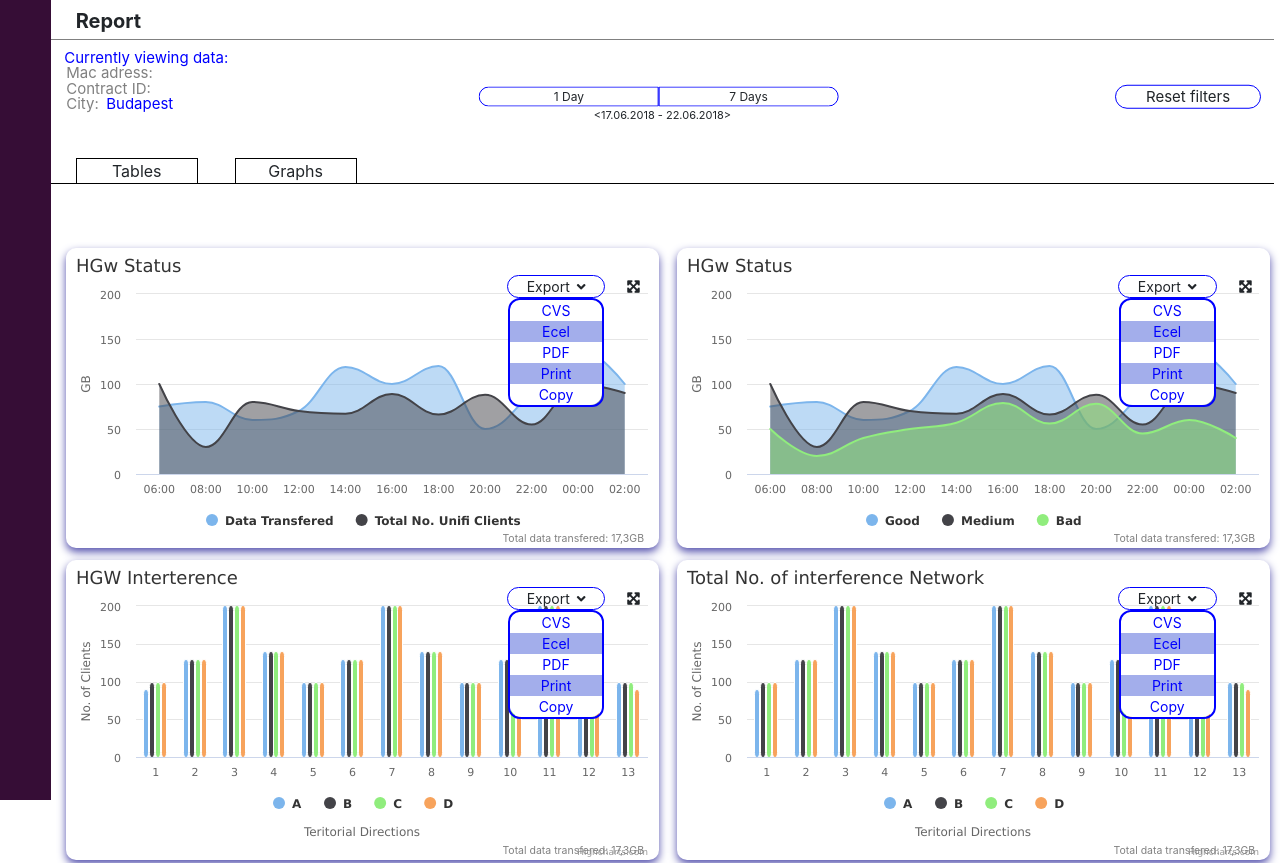
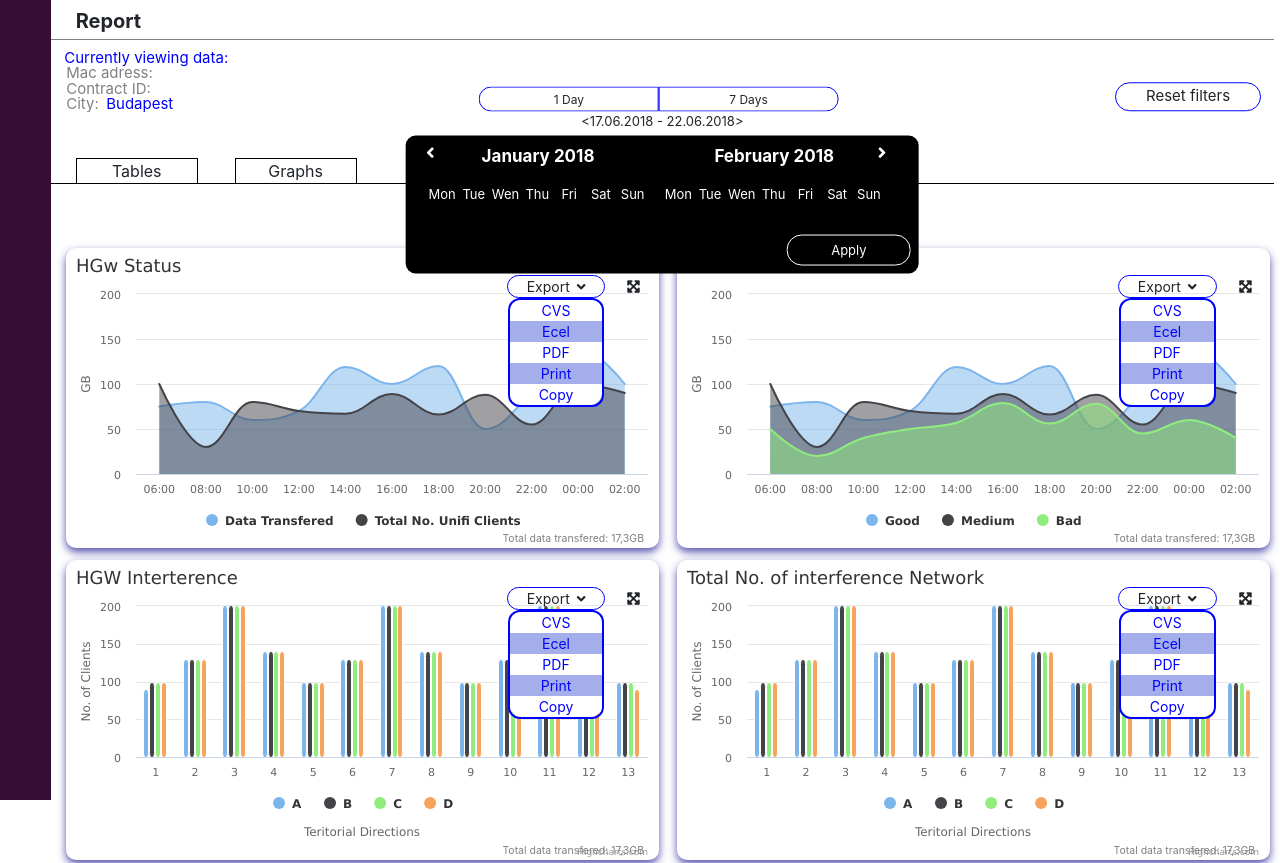
Before and after one commit to dule012/Charts-Test, a plain HTML site: page index.html in a window 1280 px wide. Shown: the top 863 px of the page. Drawn offline with nearby package versions, Linux system fonts and the light colour scheme.

Commit message:
calendar responsive need functionality

```diff
--- a/index.html
+++ b/index.html
@@ -67,6 +67,46 @@
                     </div>
                     <div class="date">
                         <17.06.2018 - 22.06.2018>
+                            <div class="date-wrapper">
+                                <div class="pick-date1">
+                                    <p class="month-wrapper1">
+                                        <i class="fa">&#xf104;</i>
+                                        <span class="month1">January</span> 2018
+                                    </p>
+                                    <div class="days-in-week1">
+                                        <div>Mon</div>
+                                        <div>Tue</div>
+                                        <div>Wen</div>
+                                        <div>Thu</div>
+                                        <div>Fri</div>
+                                        <div>Sat</div>
+                                        <div>Sun</div>
+                                    </div>
+                                    <div class="date-in-calendar1">
+
+                                    </div>
+                                </div>
+                                <div class="pick-date2">
+                                    <p class="month-wrapper2">
+                                        <span class="month2">February</span> 2018
+                                        <i class="fa">&#xf105;</i>
+                                    </p>
+                                    <div class="days-in-week2">
+                                        <div>Mon</div>
+                                        <div>Tue</div>
+                                        <div>Wen</div>
+                                        <div>Thu</div>
+                                        <div>Fri</div>
+                                        <div>Sat</div>
+                                        <div>Sun</div>
+                                    </div>
+                                    <div class="date-in-calendar2">
+
+                                    </div>
+                                </div>
+
+                                <div class="apply-date">Apply</div>
+                            </div>
                     </div>
                 </div>
                 <div class="reset">Reset filters</div>
--- a/main.css
+++ b/main.css
@@ -47,6 +47,7 @@
     bottom: 1%;
     left: 50%;
     width: 50%;
+    z-index: 99999;
 }
 
 .days {
@@ -75,6 +76,7 @@
     text-align: center;
     font-size: 11px;
     cursor: pointer;
+    position: relative;
 }
 
 .reset {
@@ -289,6 +291,80 @@ svg {
     cursor: pointer
 }
 
+.date-wrapper {
+    position: absolute;
+    top: 120%;
+    left: -95%;
+    padding: 8px;
+    background-color: black;
+    width: 190%;
+    color: white;
+    overflow: hidden;
+    border-radius: 10px;
+}
+
+.apply-date {
+    width: 25%;
+    padding: 1% 5%;
+    cursor: pointer;
+    float: right;
+    border: 1px solid white;
+    border-radius: 15px;
+    margin-top: 30px;
+}
+
+.pick-date1, .pick-date2 {
+    float: left;
+    width: 45%;
+    margin-left: 2.5%;
+}
+
+.month-wrapper1, .month-wrapper2 {
+    position: relative;
+    text-align: center;
+    font-weight: bold;
+    font-size: 17px;
+}
+
+.month-wrapper1>i.month-wrapper2>i {
+    font-size: 20px;
+    cursor: pointer;
+}
+
+.month-wrapper1>i {
+    position: absolute;
+    top: 0;
+    left: 0;
+}
+
+.month-wrapper2>i {
+    position: absolute;
+    top: 0;
+    right: 0;
+}
+
+.days-in-week1, .days-in-week2 {
+    overflow: hidden;
+}
+
+.days-in-week1>div, .days-in-week2>div {
+    float: left;
+    width: 14.2%;
+    text-align: center;
+}
+
+.date-in-calendar1, .date-in-calendar2 {
+    overflow: hidden;
+}
+
+.date-in-calendar1>div, .date-in-calendar2>div {
+    float: left;
+    width: 14.2%;
+    padding: 1% 0;
+    cursor: pointer;
+    border: 1px solid white;
+}
+
 @media screen and (min-width:576px) {
     .search {
         width: 50%;
@@ -319,10 +395,17 @@ svg {
         transform: translate(-50%, -50%);
         width: 40%;
     }
+    .day1, .day7 {
+        padding: 1px 0;
+    }
     .reset {
         top: 40%;
         transform: translate(0, -50%);
         width: 20%;
+        padding: 1px 0;
+    }
+    .date-wrapper {
+        left: -45%;
     }
 }
 
@@ -334,12 +417,23 @@ svg {
         width: 30%;
         font-size: 15px;
     }
+    .day1, .day7 {
+        padding: 2px 0;
+    }
+    .date {
+        font-size: 13px;
+    }
     .reset {
         width: 12%;
         font-size: 15px;
+        padding: 2px 0;
     }
     .export-wrapper {
         font-size: 14px;
+    }
+    .date-wrapper {
+        left: -20%;
+        width: 140%;
     }
 }
 
@@ -362,4 +456,7 @@ svg {
         left: 15%;
         width: 10%;
     }
+    .day1, .day7, .reset {
+        padding: 2.5px 0;
+    }
 }
--- a/main.js
+++ b/main.js
@@ -1,8 +1,14 @@
 $(function () {
     var arrOfMac = ['58-90-77-22-75-5C', '5A-3D-30-13-8F-15', 'A3-43-AE-41-2E-D7', 'B6-06-F6-C7-D5-04', '9D-01-4A-A4-CB-91', 'D7-C4-71-4A-47-35', '0D-D3-6B-05-86-59']
         , arrOfContract = ['54867972', '31495080', '31495080', '79238775', '39531833', '33992438', '93603004'],
+        arrOfMonths = ['Januar', 'February', 'March', 'April', 'May', 'June', 'Jul', 'August', 'September', 'October', 'November', 'December'],
+        arrOfDaysInMonth = [31, 28, 31, 30, 31, 30, 31, 31, 30, 31, 30, 31]
+    arrOfDays = ['Sunday', 'Monday', 'Tuesday', 'Wensday', 'Thursday', 'Friday', 'Saturday']
 
-        inputMac = $('input[name=mac]'),
+    firstJanuary = new Date('Jan 01 2018').getDay()
+    console.log(firstJanuary)
+
+    inputMac = $('input[name=mac]'),
         inputContract = $('input[name=contract]'),
         macWrapper = $('.mac-wrapper'),
         contractWrapper = $('.contract-wrapper')
```
